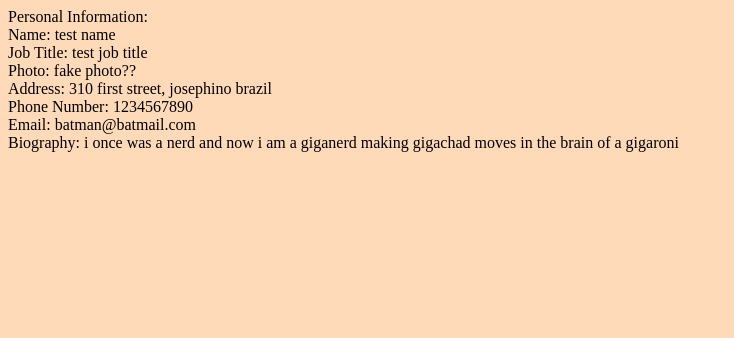
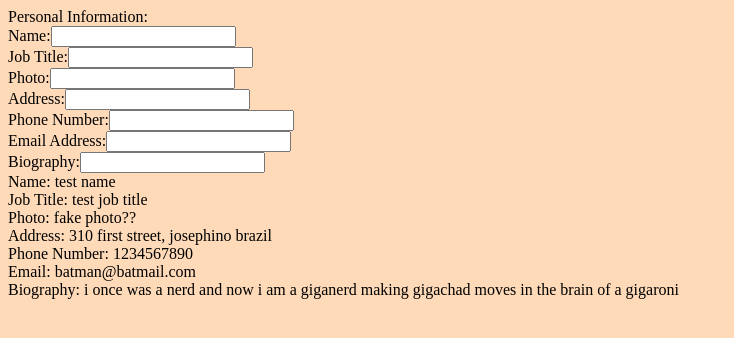
Before and after one commit to muscularmayo/cv-generator, a React (Create React App) app: page / in a window 1280 px wide. Shown: the top 338 px of the page, without its empty margins (0-734 px from the left). Built offline with nearby package versions, Linux system fonts and the light colour scheme.

Commit message:
the start of an interesting concept here to change parent state which will lead to display rendering differently - no css very barebones

```diff
--- a/src/components/Address.js
+++ b/src/components/Address.js
@@ -1,10 +1,28 @@
 import React, { Component } from 'react';
 
 export default class Address extends Component {
+  constructor(props) {
+    super(props)
+    this.state = {
+      value: ''
+    }
+    this.handleChange = this.handleChange.bind(this)
+  }
+
+  handleChange (event) {
+    this.props.changeParentState(this.props.info, event.target.value)
+    this.setState({value: event.target.value})
+  }
+
   render() {
     return (
-      <div></div>
-    )
+      <form onSubmit={this.handleSubmit}>
+        <label>
+          Address:
+          <input type="text" value={this.state.value}  onChange={this.handleChange}/>
+        </label>
+      </form>
+    );
   }
 
 }
--- a/src/components/Biography.js
+++ b/src/components/Biography.js
@@ -1,10 +1,28 @@
 import React, { Component } from 'react';
 
 export default class Biography extends Component {
+  constructor(props) {
+    super(props)
+    this.state = {
+      value: ''
+    }
+    this.handleChange = this.handleChange.bind(this)
+  }
+
+  handleChange (event) {
+    this.props.changeParentState(this.props.info, event.target.value)
+    this.setState({value: event.target.value})
+  }
+
   render() {
     return (
-      <div></div>
-    )
+      <form onSubmit={this.handleSubmit}>
+        <label>
+          Biography:
+          <input type="text" value={this.state.value}  onChange={this.handleChange}/>
+        </label>
+      </form>
+    );
   }
 
 }
--- a/src/components/Email.js
+++ b/src/components/Email.js
@@ -1,10 +1,28 @@
 import React, { Component } from 'react';
 
 export default class Email extends Component {
+  constructor(props) {
+    super(props)
+    this.state = {
+      value: ''
+    }
+    this.handleChange = this.handleChange.bind(this)
+  }
+
+  handleChange (event) {
+    this.props.changeParentState(this.props.info, event.target.value)
+    this.setState({value: event.target.value})
+  }
+
   render() {
     return (
-      <div></div>
-    )
+      <form onSubmit={this.handleSubmit}>
+        <label>
+          Email Address:
+          <input type="text" value={this.state.value}  onChange={this.handleChange}/>
+        </label>
+      </form>
+    );
   }
 
 }
--- a/src/components/JobTitle.js
+++ b/src/components/JobTitle.js
@@ -1,10 +1,28 @@
 import React, { Component } from 'react';
 
 export default class JobTitle extends Component {
+  constructor(props) {
+    super(props)
+    this.state = {
+      value: ''
+    }
+    this.handleChange = this.handleChange.bind(this)
+  }
+
+  handleChange (event) {
+    this.props.changeParentState(this.props.info, event.target.value)
+    this.setState({value: event.target.value})
+  }
+
   render() {
     return (
-      <div></div>
-    )
+      <form onSubmit={this.handleSubmit}>
+        <label>
+          Job Title:
+          <input type="text" value={this.state.value}  onChange={this.handleChange}/>
+        </label>
+      </form>
+    );
   }
 
 }
--- a/src/components/Name.js
+++ b/src/components/Name.js
@@ -1,10 +1,28 @@
 import React, { Component } from 'react';
 
 export default class Name extends Component {
+  constructor(props) {
+    super(props)
+    this.state = {
+      value: ''
+    }
+    this.handleChange = this.handleChange.bind(this)
+  }
+
+  handleChange (event) {
+    this.props.changeParentState(this.props.info, event.target.value)
+    this.setState({value: event.target.value})
+  }
+
   render() {
     return (
-      <div></div>
-    )
+      <form onSubmit={this.handleSubmit}>
+        <label>
+          Name:
+          <input type="text" value={this.state.value}  onChange={this.handleChange}/>
+        </label>
+      </form>
+    );
   }
 
 }
--- a/src/components/PersonalInformation.js
+++ b/src/components/PersonalInformation.js
@@ -20,18 +20,24 @@ export default class PersonalInformation extends Component {
       email: '',
       biography: '',
     }
+    this.changeParentState = this.changeParentState.bind(this)
+  }
+
+  changeParentState (info, value) {
+    this.setState({[info]: value})
+
   }
   render() {
     return(
       <div id="personal-information-input">
       Personal Information:
-        <Name />
-        <JobTitle />
-        <Photo />
-        <Address />
-        <PhoneNumber />
-        <Email />
-        <Biography />
+        <Name info="name" changeParentState={this.changeParentState}/>
+        <JobTitle info="jobTitle" changeParentState={this.changeParentState}/>
+        <Photo info="photo" changeParentState={this.changeParentState}/>
+        <Address info="address" changeParentState={this.changeParentState}/>
+        <PhoneNumber info="phoneNumber" changeParentState={this.changeParentState}/>
+        <Email info="email" changeParentState={this.changeParentState}/>
+        <Biography info="biography" changeParentState={this.changeParentState}/>
       </div>
     )
   }
--- a/src/components/PhoneNumber.js
+++ b/src/components/PhoneNumber.js
@@ -1,10 +1,28 @@
 import React, { Component } from 'react';
 
 export default class PhoneNumber extends Component {
+  constructor(props) {
+    super(props)
+    this.state = {
+      value: ''
+    }
+    this.handleChange = this.handleChange.bind(this)
+  }
+
+  handleChange (event) {
+    this.props.changeParentState(this.props.info, event.target.value)
+    this.setState({value: event.target.value})
+  }
+
   render() {
     return (
-      <div></div>
-    )
+      <form onSubmit={this.handleSubmit}>
+        <label>
+          Phone Number:
+          <input type="text" value={this.state.value}  onChange={this.handleChange}/>
+        </label>
+      </form>
+    );
   }
 
 }
--- a/src/components/Photo.js
+++ b/src/components/Photo.js
@@ -1,10 +1,27 @@
 import React, { Component } from 'react';
 
 export default class Photo extends Component {
+  constructor(props) {
+    super(props)
+    this.state = {
+      value: ''
+    }
+    this.handleChange = this.handleChange.bind(this)
+  }
+
+  handleChange (event) {
+    this.props.changeParentState(this.props.info, event.target.value)
+    this.setState({value: event.target.value})
+  }
+
   render() {
     return (
-      <div></div>
-    )
+      <form onSubmit={this.handleSubmit}>
+        <label>
+          Photo:
+          <input type="text" value={this.state.value}  onChange={this.handleChange}/>
+        </label>
+      </form>
+    );
   }
-
 }
```
